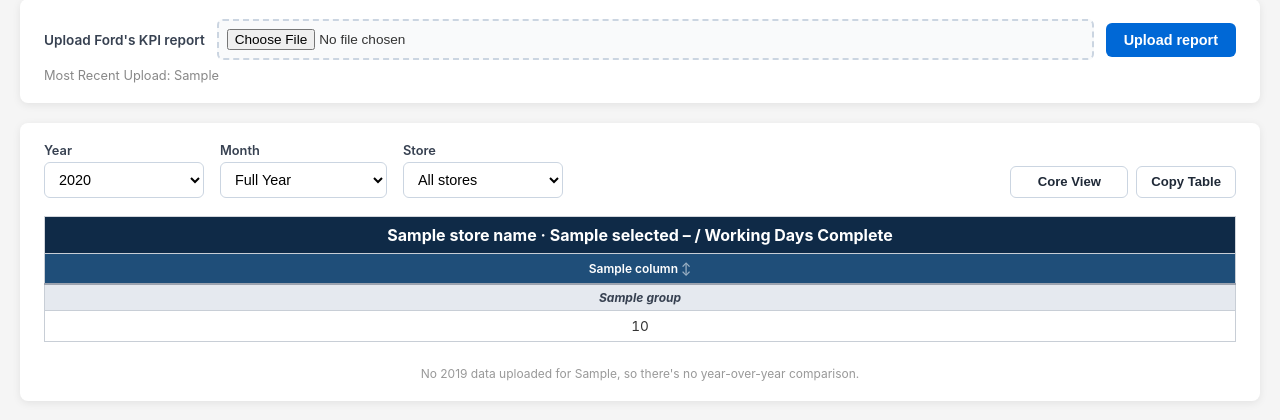
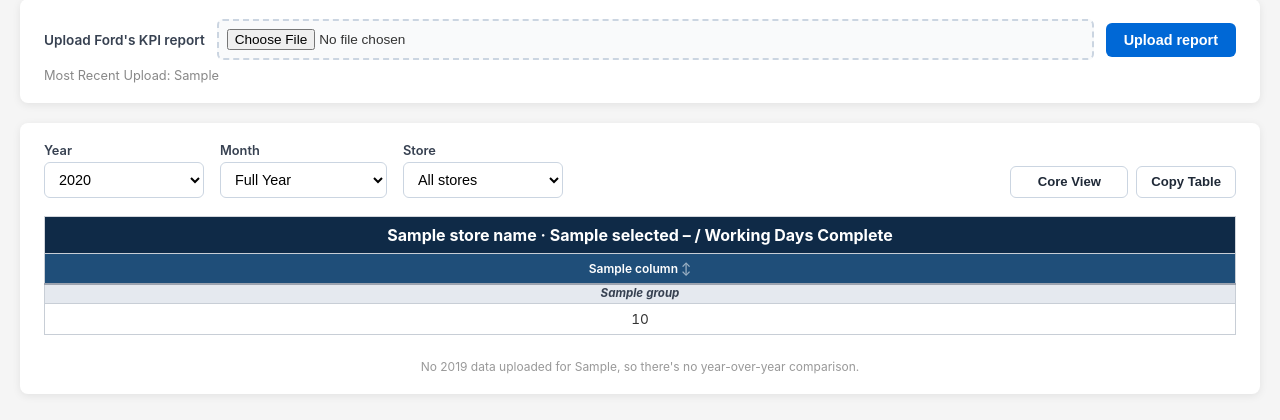
Before and after one commit to CGilbert23/FordRecallCheckScript, a Flask app: template templates/kpi_tracker.html in a window 1280 px wide. Shown: the part 265-685 px from the top of the page. Run offline with Flask 3, Linux system fonts and the light colour scheme; the template is opened without the code that fills it: most values are stand-ins (such as "Sample title", 1, 10 or a date in 2020); parts of the project's set-up code (start-up, migrations or seed data) failed here and were passed over.

Commit message:
KPI Tracker: slimmer tech-group label rows
Co-Authored-By: Claude Opus 5.5 <noreply@anthropic.com>

```diff
--- a/templates/kpi_tracker.html
+++ b/templates/kpi_tracker.html
@@ -78,7 +78,7 @@
         table.kpi.core { width: 100%; table-layout: fixed; }
         table.kpi.core .ext { display: none; }
         /* Tech-count group label ("2-Tech Stores") above each group of stores. */
-        table.kpi tr.group td { background: #e5e9ef; color: #374151; font-weight: 700; font-style: italic; font-size: 0.75rem; padding: 5px 6px; border-top: 2px solid #9ca3af; }
+        table.kpi tr.group td { background: #e5e9ef; color: #374151; font-weight: 700; font-style: italic; font-size: 0.72rem; padding: 2px 6px; line-height: 1.2; border-top: 2px solid #9ca3af; }
         table.kpi tr.total td { background: #e5e9ef; font-weight: 700; font-style: italic; border-top: 2px solid #9ca3af; }
         table.kpi tr.perday td { border: none; background: none; color: #16a34a; font-style: italic; font-size: 0.75rem; padding-top: 4px; }
         th.sortable { cursor: pointer; user-select: none; }
@@ -412,7 +412,7 @@
             down:  { bg: '#f8fafc', fg: '#b91c1c', bold: true },
             flat:  { bg: '#f8fafc', fg: '#6b7280', bold: true },
             total: { bg: '#e5e9ef', fg: '#111827', bold: true, italic: true },
-            group: { bg: '#e5e9ef', fg: '#374151', bold: true, italic: true, size: 11 }
+            group: { bg: '#e5e9ef', fg: '#374151', bold: true, italic: true, size: 11, pad: '2px 8px' }
         };
 
         function esc(s) {
@@ -426,7 +426,7 @@
         function cell(text, s, attrs) {
             var size = s.size || 12;
             var css = 'background-color:' + s.bg + ';color:' + s.fg + ';border:1px solid ' + BORDER + ';'
-                + 'padding:5px 8px;text-align:center;vertical-align:middle;'
+                + 'padding:' + (s.pad || '5px 8px') + ';text-align:center;vertical-align:middle;'
                 + 'font-family:Arial,Helvetica,sans-serif;font-size:' + size + 'px;'
                 + 'font-weight:' + (s.bold ? 'bold' : 'normal') + ';font-style:' + (s.italic ? 'italic' : 'normal') + ';';
             var inner = esc(text) || '&nbsp;';
```
